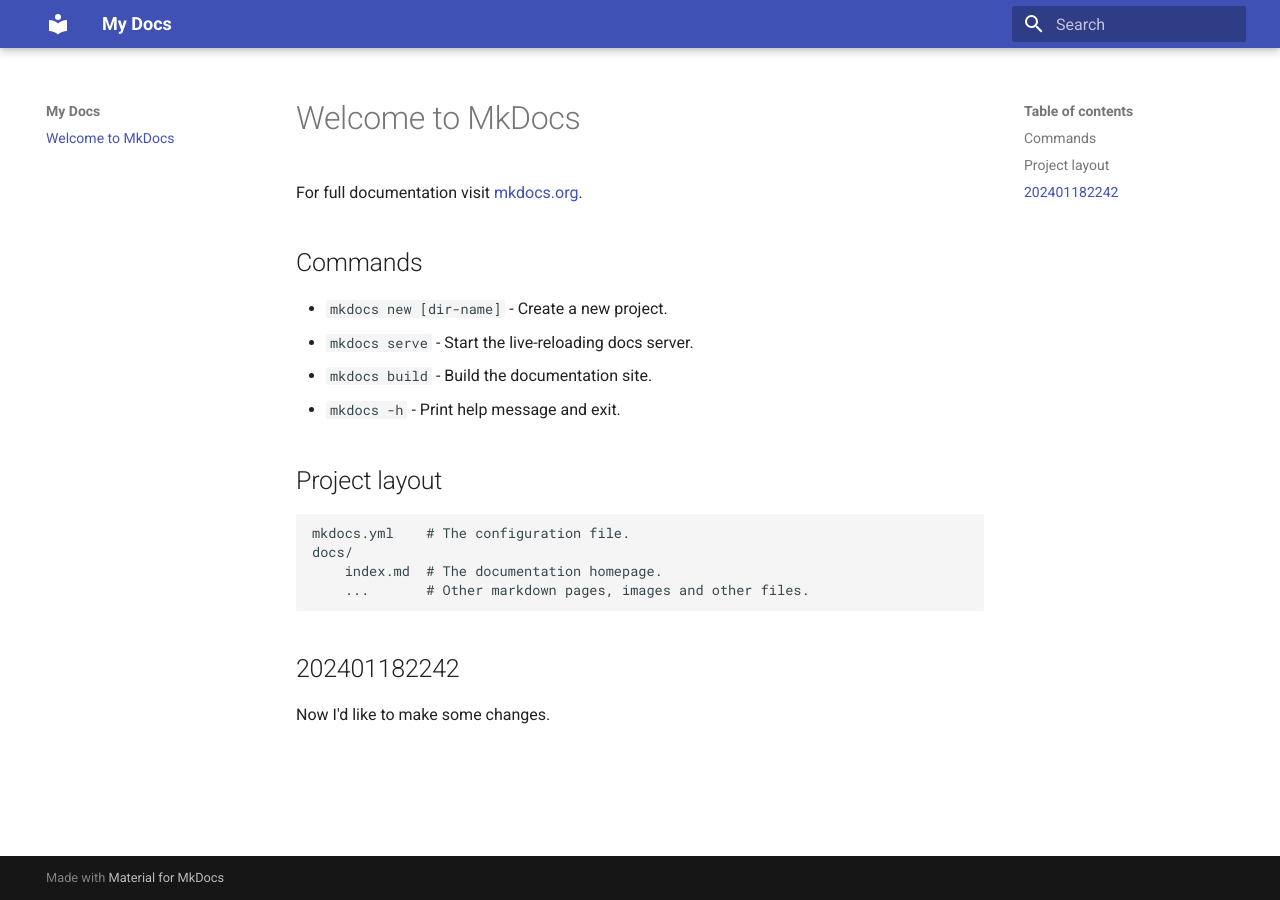
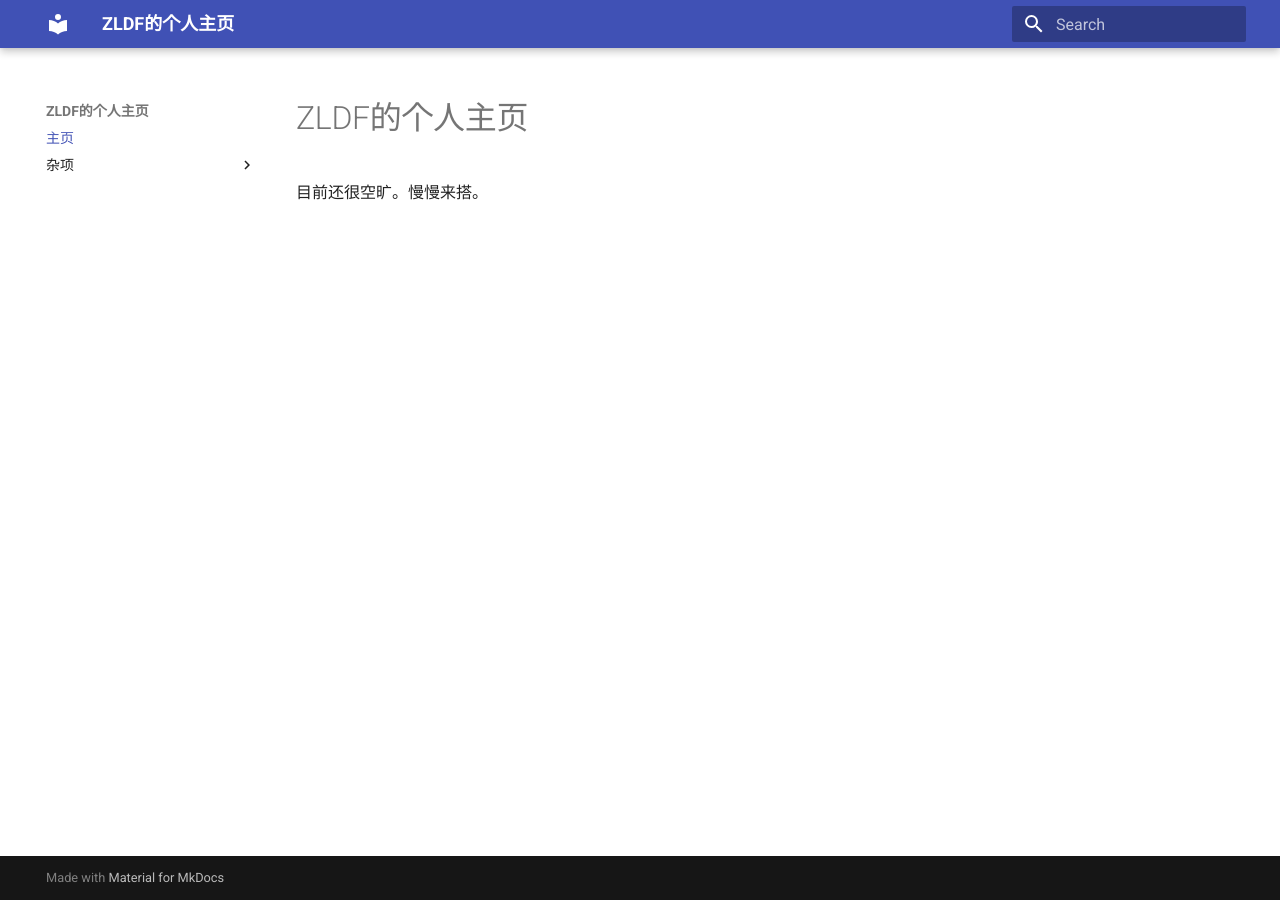
Before and after one commit to ZhengliangDuanfang/hmpg_mkdocs, an MkDocs documentation site: the page built from docs/index.md, in a window 1280 px wide. Built offline with MkDocs 1.6.1 and Material for MkDocs 9.7.7, drawn with Linux system fonts in a browser that asks for light colours.

Commit message:
添加了搭建记录

```diff
--- a/docs/index.md
+++ b/docs/index.md
@@ -1,21 +1,3 @@
-# Welcome to MkDocs
+# ZLDF的个人主页
 
-For full documentation visit [mkdocs.org](https://www.mkdocs.org).
-
-## Commands
-
-* `mkdocs new [dir-name]` - Create a new project.
-* `mkdocs serve` - Start the live-reloading docs server.
-* `mkdocs build` - Build the documentation site.
-* `mkdocs -h` - Print help message and exit.
-
-## Project layout
-
-    mkdocs.yml    # The configuration file.
-    docs/
-        index.md  # The documentation homepage.
-        ...       # Other markdown pages, images and other files.
-
-## 202401182242
-
-Now I'd like to make some changes.
+目前还很空旷。慢慢来搭。
--- a/mkdocs.yml
+++ b/mkdocs.yml
@@ -1,4 +1,9 @@
-site_name: My Docs
+site_name: ZLDF的个人主页
 
 theme:
   name: material
+
+nav:
+  - 主页: 'index.md'
+  - 杂项:
+    - 搭建记录: 'building.md'
```
Also changed, not shown: docs/building.md (added, +25 -0 lines).
